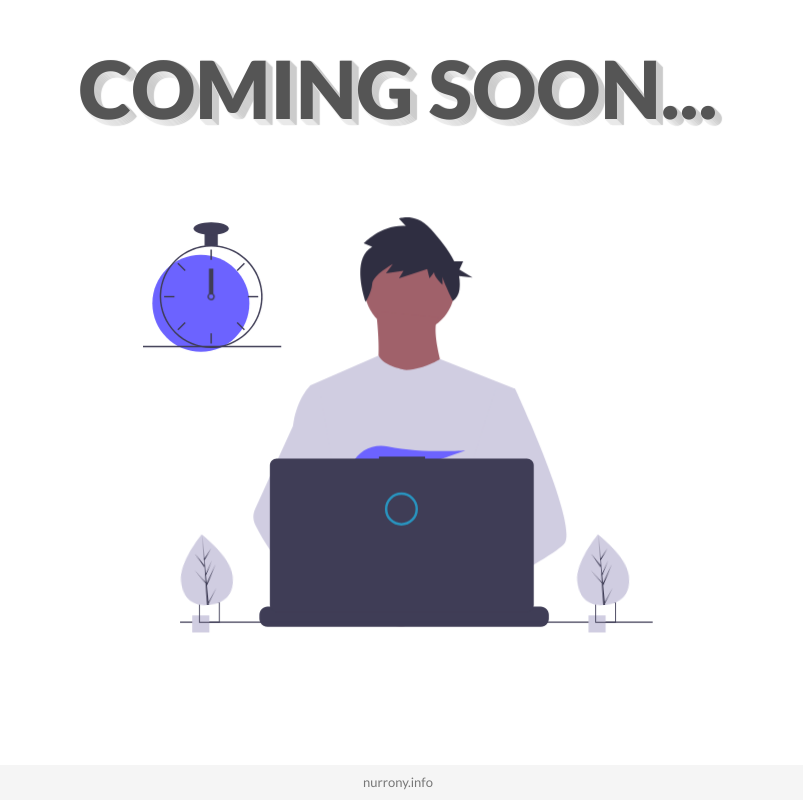
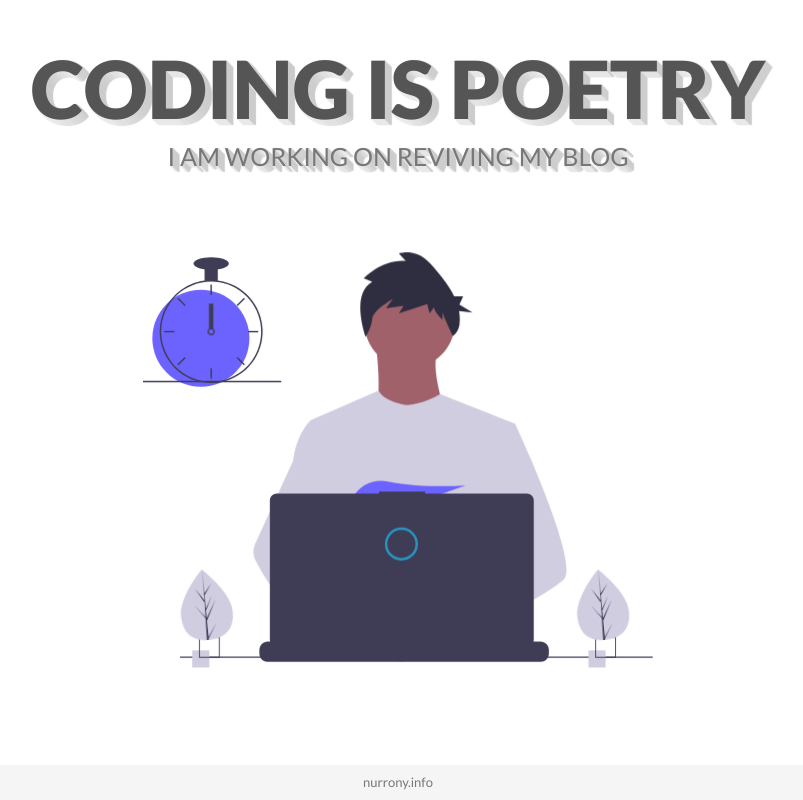
Before and after one commit to nurrony/nurrony.github.io, a plain HTML site: page index.html in a window 1280 px wide. Shown: the whole page, without its empty margins (242-1045 px from the left). Drawn offline with nearby package versions, Linux system fonts and the light colour scheme.

Commit message:
add title and change message

```diff
--- a/index.html
+++ b/index.html
@@ -17,14 +17,14 @@
 
     <!-- CSS -->
     <link rel="stylesheet" href="style.css" />
-    <title>Document</title>
+    <title>Nur Rony's Blog</title>
   </head>
   <body>
     <div class="container">
       <div class="row justify-content-center">
         <div class="col-md-10 main-title">
-          <h1>Coming Soon...</h1>
-
+          <h1>Coding Is Poetry</h1>
+          <h2 style="font-size: 2.5em;">I am working on reviving my blog</h2>
         </div>
       </div>
       <div class="row align-items-center">
```
